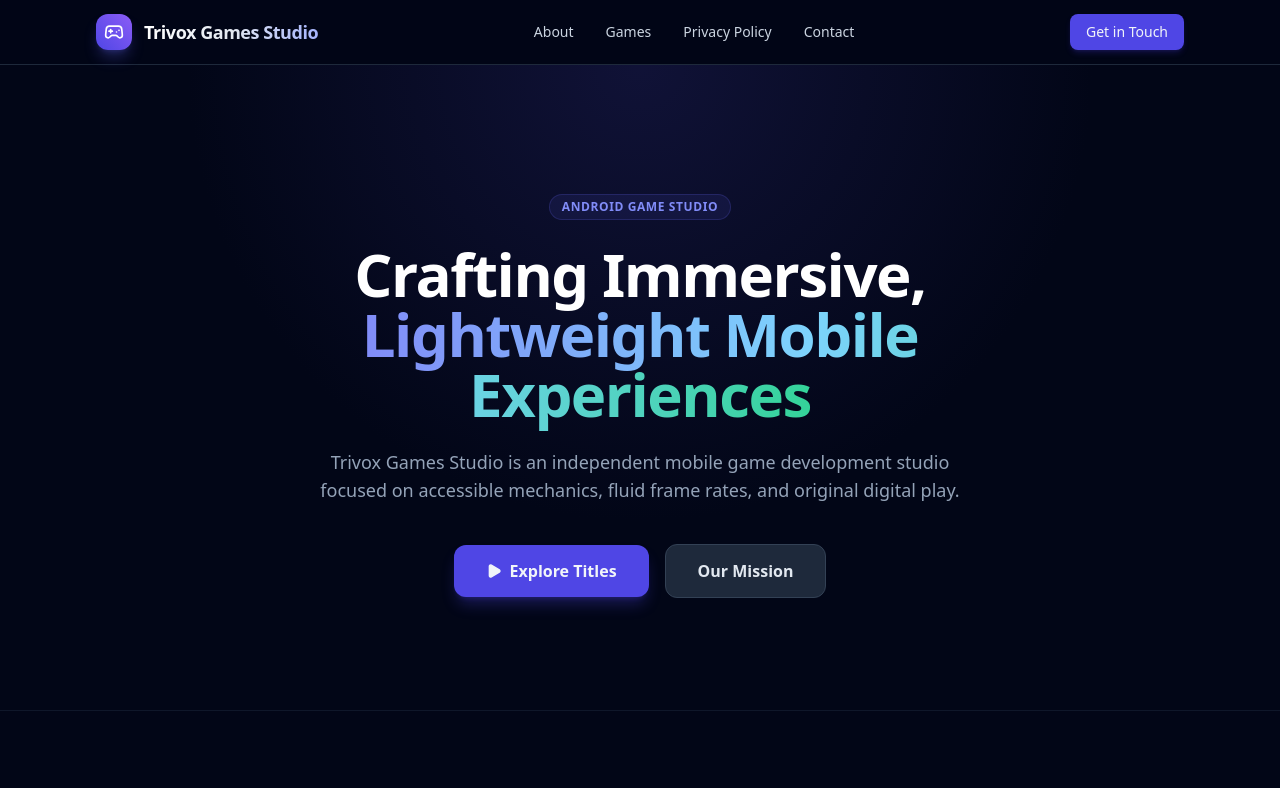
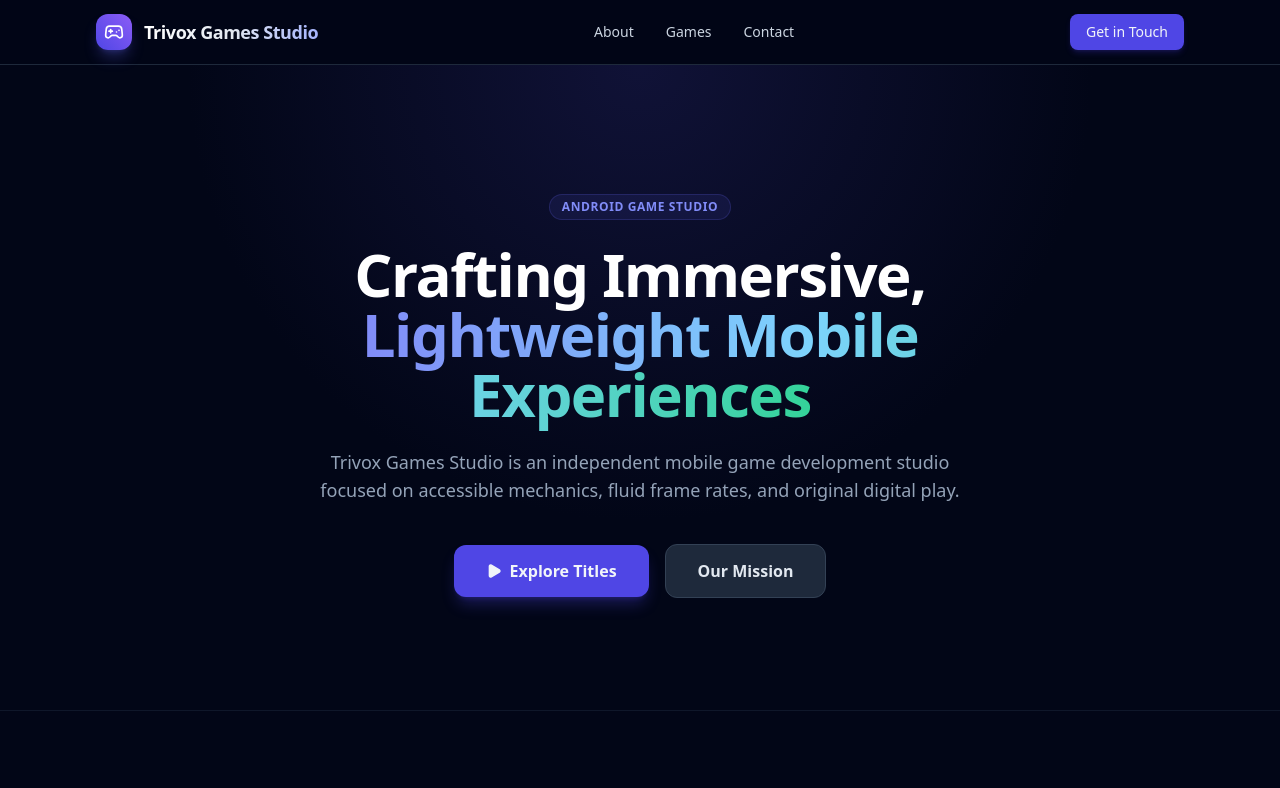
Before and after one commit to trivox-games/trivoxgames-app, a plain HTML site: page index.html in a window 1280 px wide. Shown: the top 788 px of the page. Drawn offline with nearby package versions, Linux system fonts and the light colour scheme.

Commit message:
Update index.html
Removed privacy tab

```diff
--- a/index.html
+++ b/index.html
@@ -44,7 +44,6 @@
       <div class="hidden md:flex items-center space-x-8 text-sm font-medium text-slate-300">
         <a href="#about" class="hover:text-indigo-400 transition-colors">About</a>
         <a href="#games" class="hover:text-indigo-400 transition-colors">Games</a>
-        <a href="/privacy-policy.html" class="hover:text-indigo-400 transition-colors">Privacy Policy</a>
         <a href="#contact" class="hover:text-indigo-400 transition-colors">Contact</a>
       </div>
 
```
